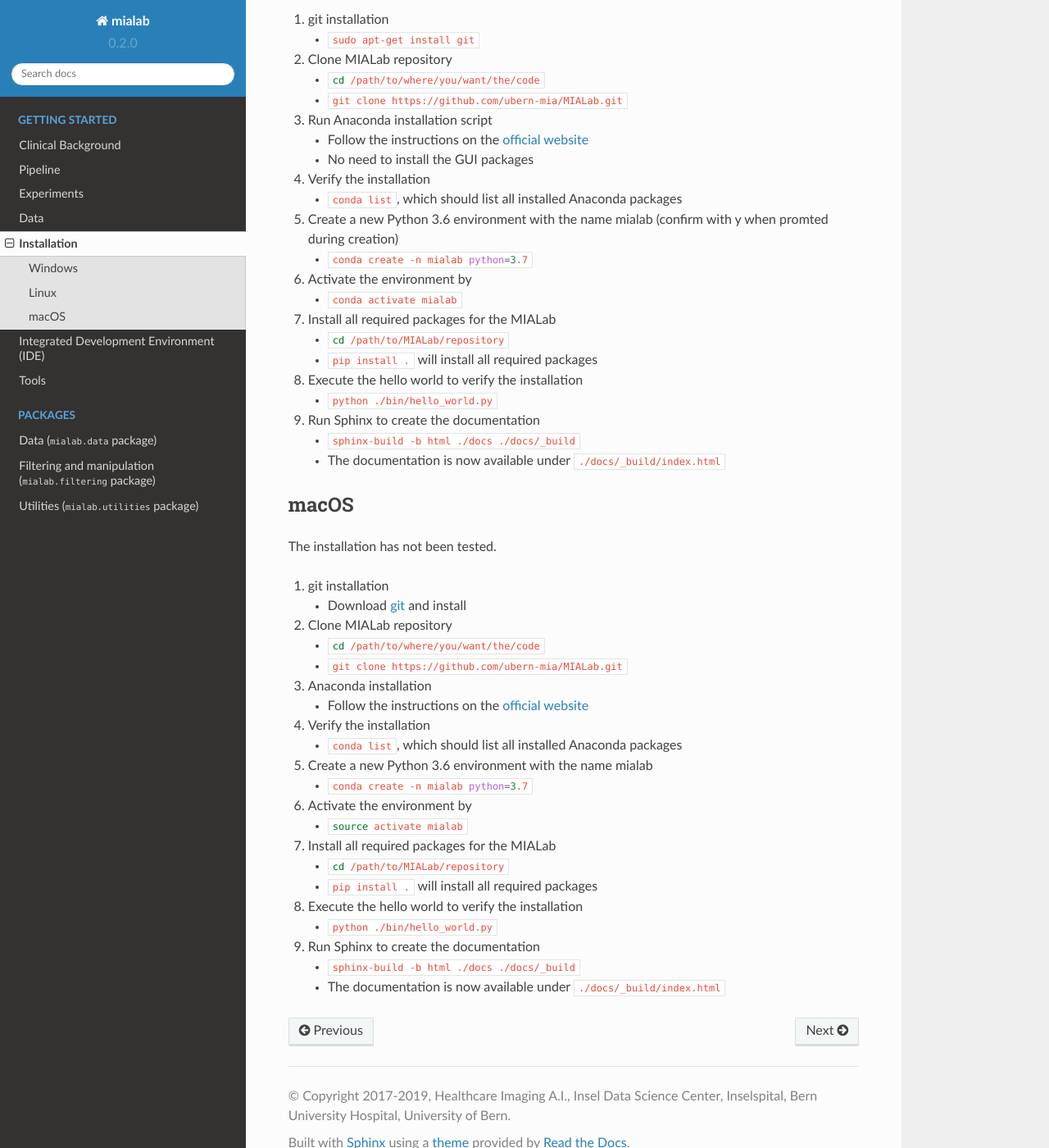
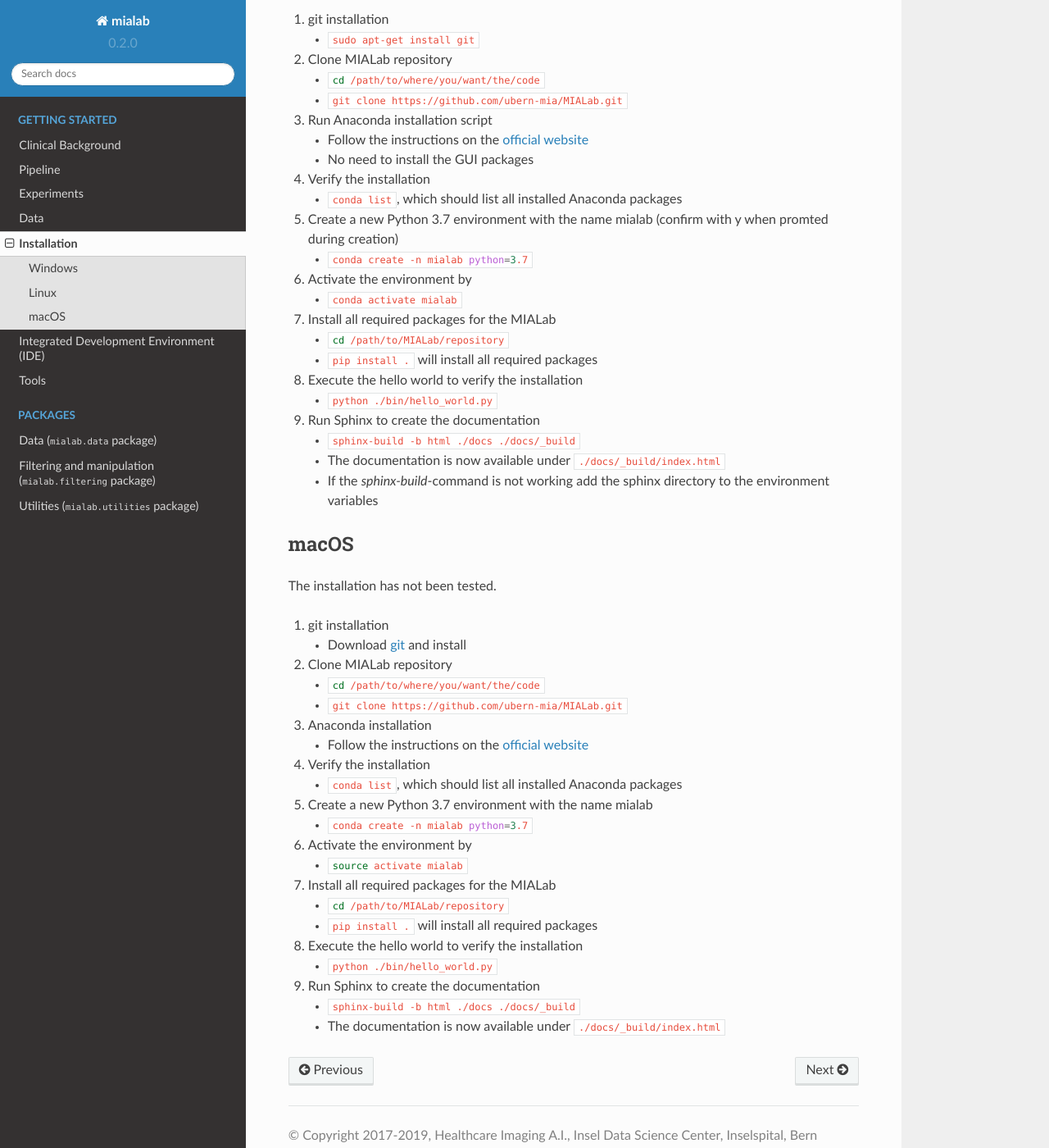
Before and after one commit to ubern-mia/MIALab, a Sphinx documentation site: the page built from docs/installation.rst, in a window 1280 px wide and 1400 px high, scrolled down 1112 px. Shown: the whole window at 82% size. Built offline with Sphinx 7.4.7 and the Read the Docs theme 2.0.0, drawn with Linux system fonts in a browser that asks for light colours; formulas are drawn with MathJax 3; some of the changed text lies outside the part shown.

Commit message:
Update installation.rst
Corrected a typo regarding the python version (3.7 instead of 3.6 in the text), Updated the pytorch installation link due to a new pytorch version, Added info regarding the sphinx troubles with environment variables

```diff
--- a/docs/installation.rst
+++ b/docs/installation.rst
@@ -32,7 +32,7 @@
    - Open "Anaconda Prompt"
    - :bash:`conda list`, which should list all installed Anaconda packages
 
-#. Create a new Python 3.6 environment with the name mialab
+#. Create a new Python 3.7 environment with the name mialab
 
    - :bash:`conda create -n mialab python=3.7`
 
@@ -42,7 +42,7 @@
 
 #. Install PyTorch manually (PyTorch is a dependency of pymia, which unfortunately fails to install on Windows. Therefore, we install it manually instead of using the setup script.)
 
-   - :bash:`pip install torch==1.2.0+cpu torchvision==0.4.0+cpu -f https://download.pytorch.org/whl/torch_stable.html`
+   - :bash:`pip install torch===1.6.0 torchvision===0.7.0 -f https://download.pytorch.org/whl/torch_stable.html`
 
 #. Install all required packages for the MIALab
 
@@ -80,7 +80,7 @@
 
    - :bash:`conda list`, which should list all installed Anaconda packages
 
-#. Create a new Python 3.6 environment with the name mialab (confirm with y when promted during creation)
+#. Create a new Python 3.7 environment with the name mialab (confirm with y when promted during creation)
 
    - :bash:`conda create -n mialab python=3.7`
 
@@ -101,6 +101,7 @@
 
    - :bash:`sphinx-build -b html ./docs ./docs/_build`
    - The documentation is now available under ``./docs/_build/index.html``
+   - If the `sphinx-build`-command is not working add the sphinx directory to the environment variables
 
 
 macOS
@@ -124,7 +125,7 @@
 
    - :bash:`conda list`, which should list all installed Anaconda packages
 
-#. Create a new Python 3.6 environment with the name mialab
+#. Create a new Python 3.7 environment with the name mialab
 
    - :bash:`conda create -n mialab python=3.7`
 
```
